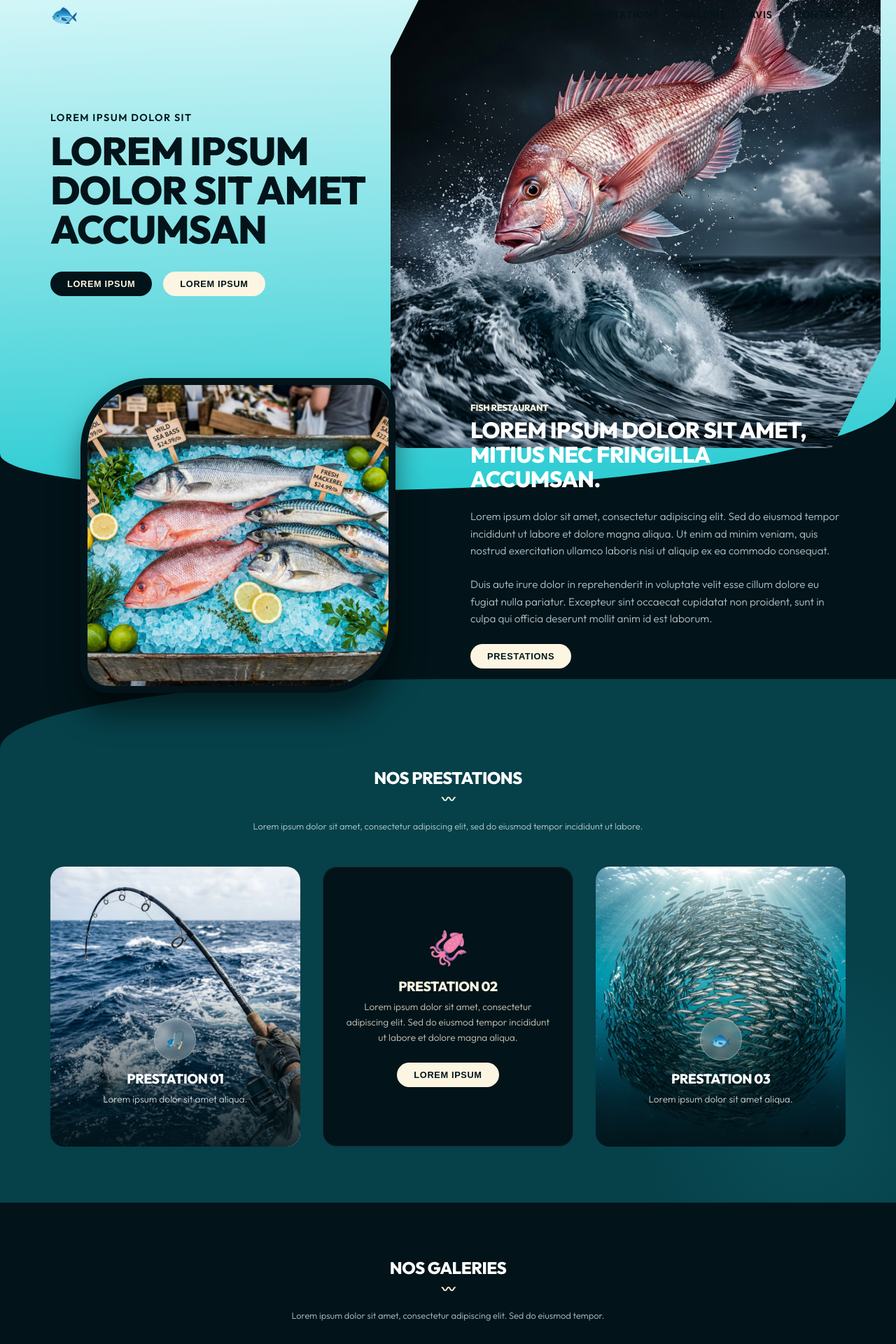
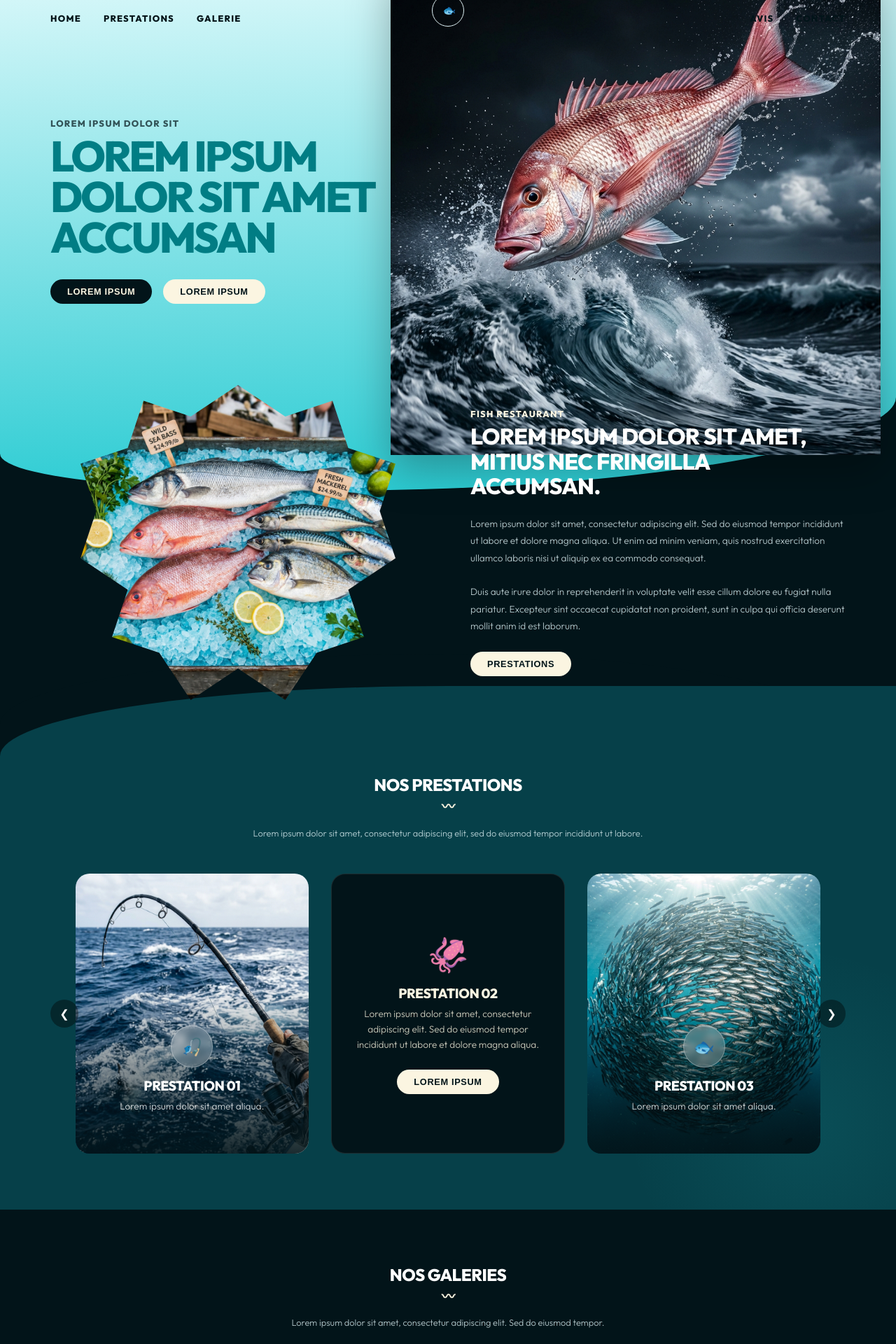
Before and after one commit to Wendell-Guan/fish-restaurant, a React (Vite) app: page / in a window 1280 px wide. Shown: the top 1920 px of the page at 70% size. Built offline with nearby package versions, Linux system fonts and the light colour scheme.

Commit message:
Refine: UI Pixel-perfect improvements (clip-paths, nav, carousels)

```diff
--- a/src/components/Header.css
+++ b/src/components/Header.css
@@ -8,22 +8,38 @@
   z-index: 10;
 }
 
-.header-logo {
-  font-size: 2rem;
-  color: var(--clr-bg-deep);
+.header-nav {
+  flex: 1;
 }
 
-.header-nav ul {
+.left-nav ul {
   display: flex;
   gap: 2rem;
+  justify-content: flex-start;
+}
+
+.right-nav ul {
+  display: flex;
+  gap: 2rem;
+  justify-content: flex-end;
+}
+
+.header-logo {
+  flex: 0 0 auto;
+  margin: 0 2rem;
+}
+
+.logo-icon svg {
+  display: block;
+  transform: translateY(-10px);
 }
 
 .header-nav a {
   color: var(--clr-bg-deep);
-  font-size: 0.9rem;
-  font-weight: 600;
+  font-size: 0.8rem;
+  font-weight: 800;
   text-transform: uppercase;
-  letter-spacing: 0.05em;
+  letter-spacing: 0.1em;
 }
 
 .header-nav a:hover {
--- a/src/components/Header.jsx
+++ b/src/components/Header.jsx
@@ -4,14 +4,25 @@ import './Header.css';
 const Header = () => {
   return (
     <header className="header container">
-      <div className="header-logo">
-        <span className="logo-icon">🐟</span>
-      </div>
-      <nav className="header-nav">
+      <nav className="header-nav left-nav">
         <ul>
           <li><a href="#home">Home</a></li>
           <li><a href="#prestations">Prestations</a></li>
           <li><a href="#galerie">Galerie</a></li>
+        </ul>
+      </nav>
+
+      <div className="header-logo">
+        <span className="logo-icon">
+          <svg viewBox="0 0 100 100" width="50" height="50" style={{fill:"var(--clr-bg-deep)"}}>
+            <circle cx="50" cy="50" r="45" fill="none" strokeWidth="2" stroke="currentColor"/>
+            <text x="35" y="60" fontSize="30" >🐟</text>
+          </svg>
+        </span>
+      </div>
+
+      <nav className="header-nav right-nav">
+        <ul>
           <li><a href="#avis">Avis</a></li>
           <li><a href="#contact">Contact</a></li>
         </ul>
--- a/src/components/Hero.css
+++ b/src/components/Hero.css
@@ -9,7 +9,7 @@
   top: 0;
   left: 0;
   width: 100%;
-  height: 90vh; /* Adjust based on wave */
+  height: 90vh;
   background: linear-gradient(180deg, #d2f6f8 0%, #2cccd3 100%);
   z-index: 0;
   border-bottom-left-radius: 50% 10%;
@@ -32,17 +32,21 @@
 }
 
 .hero-subtitle {
-  font-weight: 600;
+  font-weight: 800;
   letter-spacing: 0.1em;
-  font-size: 0.9rem;
+  font-size: 0.8rem;
   margin-bottom: 0.5rem;
+  color: var(--clr-bg-deep);
+  opacity: 0.7;
 }
 
 .hero-title {
-  font-size: 3.5rem;
-  line-height: 1;
-  color: var(--clr-bg-deep);
+  font-size: 3.8rem;
+  line-height: 0.95;
+  font-weight: 800;
+  color: #017d84; /* Cyan color matching reference */
   margin-bottom: 2rem;
+  letter-spacing: -0.05em;
 }
 
 .hero-buttons {
@@ -64,10 +68,22 @@
   max-width: 700px;
   object-fit: contain;
   filter: drop-shadow(0 20px 30px rgba(0,0,0,0.3));
-  border-radius: 20px;
-  /* Add mask or blend to make it look extracted if it's a solid bg */
-  /* If DALL-E generated a solid background, a clip-path or basic rounded borders help */
-  clip-path: polygon(10% 0, 100% 0, 100% 80%, 90% 100%, 0 100%, 0 20%);
+}
+
+/* White seafoam wave splash in background */
+.hero-images::before {
+  content: '';
+  position: absolute;
+  top: -20px;
+  right: 0;
+  width: 500px;
+  height: 500px;
+  background: white;
+  opacity: 0.6;
+  border-radius: 40% 60% 70% 30% / 40% 50% 60% 50%;
+  filter: blur(20px);
+  z-index: -1;
+  transform: rotate(20deg);
 }
 
 .hero-bottom {
@@ -87,13 +103,10 @@
 .plate-img {
   width: 100%;
   max-width: 450px;
-  border-radius: 40px;
-  border-top-left-radius: 100px;
-  border-bottom-right-radius: 100px;
-  border: 10px solid var(--clr-bg-deep); /* dark frame to blend */
-  box-shadow: 0 30px 40px rgba(0,0,0,0.5);
   display: block;
   margin: 0 auto;
+  clip-path: polygon(50% 0%, 65% 10%, 80% 5%, 85% 20%, 100% 25%, 95% 40%, 100% 55%, 85% 65%, 90% 80%, 75% 85%, 65% 100%, 50% 90%, 35% 100%, 25% 85%, 10% 80%, 15% 65%, 0% 55%, 5% 40%, 0% 25%, 15% 20%, 20% 5%, 35% 10%);
+  filter: drop-shadow(0 15px 30px rgba(0,0,0,0.6));
 }
 
 .hero-description {
@@ -104,22 +117,26 @@
   font-size: 0.8rem;
   color: var(--clr-accent-sand);
   margin-bottom: 0.5rem;
+  font-weight: 800;
+  letter-spacing: 0.1em;
 }
 
 .hero-description h2 {
   font-size: 2rem;
   margin-bottom: 1.5rem;
   color: var(--clr-text-white);
+  font-weight: 800;
+  letter-spacing: -0.02em;
 }
 
 .hero-description p {
   color: var(--clr-text-light);
   margin-bottom: 1.5rem;
-  font-size: 0.95rem;
+  font-size: 0.85rem;
   opacity: 0.8;
+  line-height: 1.8;
 }
 
-/* Pseudo waves */
 .hero-section::after {
   content: '';
   position: absolute;
--- a/src/components/Services.css
+++ b/src/components/Services.css
@@ -3,8 +3,43 @@
   border-top-left-radius: 50% 100px;
   position: relative;
   z-index: 2;
-  margin-top: -100px; /* Overlap the wave */
+  margin-top: -100px;
   padding-top: 8rem;
+}
+
+.carousel-container {
+  display: flex;
+  align-items: center;
+  position: relative;
+  z-index: 5;
+  width: 100%;
+}
+
+.carousel-btn {
+  background-color: rgba(0, 0, 0, 0.4);
+  color: white;
+  width: 40px;
+  height: 40px;
+  border-radius: 50%;
+  display: flex;
+  justify-content: center;
+  align-items: center;
+  cursor: pointer;
+  z-index: 10;
+  transition: background-color 0.3s ease;
+  flex: 0 0 auto;
+}
+
+.carousel-btn:hover {
+  background-color: rgba(0, 0, 0, 0.8);
+}
+
+.carousel-btn.prev {
+  margin-right: -20px;
+}
+
+.carousel-btn.next {
+  margin-left: -20px;
 }
 
 .services-grid {
@@ -12,8 +47,8 @@
   gap: 2rem;
   justify-content: center;
   align-items: stretch;
-  position: relative;
-  z-index: 5;
+  flex: 1;
+  padding: 0 1rem;
 }
 
 .service-card {
@@ -38,7 +73,6 @@
   color: var(--clr-text-white);
 }
 
-/* Gradient overlay for image cards */
 .image-card::before {
   content: '';
   position: absolute;
--- a/src/components/Services.jsx
+++ b/src/components/Services.jsx
@@ -9,6 +9,9 @@ const Services = () => {
         <p className="section-subtitle">
           Lorem ipsum dolor sit amet, consectetur adipiscing elit, sed do eiusmod tempor incididunt ut labore.
         </p>
+
+        <div className="carousel-container">
+          <div className="carousel-btn prev">&#10094;</div>
 
           <div className="services-grid">
             <div className="service-card image-card" style={{ backgroundImage: 'url(/assets/images/service_rod.png)' }}>
@@ -38,6 +41,9 @@ const Services = () => {
               </div>
             </div>
           </div>
+
+          <div className="carousel-btn next">&#10095;</div>
+        </div>
       </div>
 
       {/* Background shape */}
--- a/src/components/Testimonials.css
+++ b/src/components/Testimonials.css
@@ -7,15 +7,26 @@
   margin-top: -50px;
 }
 
+.carousel-container {
+  display: flex;
+  align-items: center;
+  position: relative;
+  z-index: 5;
+  width: 100%;
+}
+
 .testimonials-grid {
   display: flex;
   gap: 2rem;
   justify-content: center;
+  flex: 1;
+  padding: 0 1rem;
 }
 
 .testimonial-card {
   flex: 1;
-  background-color: var(--clr-bg-deep);
+  background-color: var(--clr-bg-wave);
+  border: 1px solid rgba(255,255,255,0.05);
   border-radius: 15px;
   padding: 2rem;
   box-shadow: 0 10px 30px rgba(0,0,0,0.2);
@@ -29,7 +40,8 @@
 }
 
 .avatar {
-  background: var(--clr-bg-light);
+  background: #557b98;
+  color: white;
   width: 40px; height: 40px;
   border-radius: 50%;
   display: flex; justify-content: center; align-items: center;
@@ -55,8 +67,10 @@
 }
 
 .stars {
-  font-size: 0.8rem;
+  font-size: 1.2rem;
   margin-bottom: 1rem;
+  color: #fbbc04; /* Google star color */
+  letter-spacing: 2px;
 }
 
 .testimonial-text {
--- a/src/components/Testimonials.jsx
+++ b/src/components/Testimonials.jsx
@@ -10,23 +10,37 @@ const Testimonials = () => {
           Lorem ipsum dolor sit amet, consectetur adipiscing elit.
         </p>
 
+        <div className="carousel-container">
+          <div className="carousel-btn prev">&#10094;</div>
+
           <div className="testimonials-grid">
             {[1, 2, 3].map((item) => (
               <div className="testimonial-card" key={item}>
                 <div className="testimonial-header">
-                <div className="avatar">👤</div>
+                  <div className="avatar">
+                    <svg viewBox="0 0 24 24" fill="currentColor" width="24" height="24"><path d="M12 12c2.21 0 4-1.79 4-4s-1.79-4-4-4-4 1.79-4 4 1.79 4 4 4zm0 2c-2.67 0-8 1.34-8 4v2h16v-2c0-2.66-5.33-4-8-4z"/></svg>
+                  </div>
                   <div className="user-info">
                     <h4>Nom Prénom</h4>
                     <p>12/04/2023</p>
                   </div>
                   <div className="google-icon">G</div>
                 </div>
-              <div className="stars">⭐⭐⭐⭐⭐</div>
+                <div className="stars">
+                  <span className="star-icon">★</span>
+                  <span className="star-icon">★</span>
+                  <span className="star-icon">★</span>
+                  <span className="star-icon">★</span>
+                  <span className="star-icon">★</span>
+                </div>
                 <p className="testimonial-text">
                   Lorem ipsum dolor sit amet, consectetur adipiscing elit. Sed do eiusmod tempor incididunt ut labore et dolore magna aliqua. Ut enim ad minim veniam.
                 </p>
               </div>
             ))}
+          </div>
+
+          <div className="carousel-btn next">&#10095;</div>
         </div>
 
         <div className="testimonials-action">
```
Also changed, not shown: 1 other file (tests, documents, lock files or other folders). Lines whose indentation alone changed are shown as unchanged.
